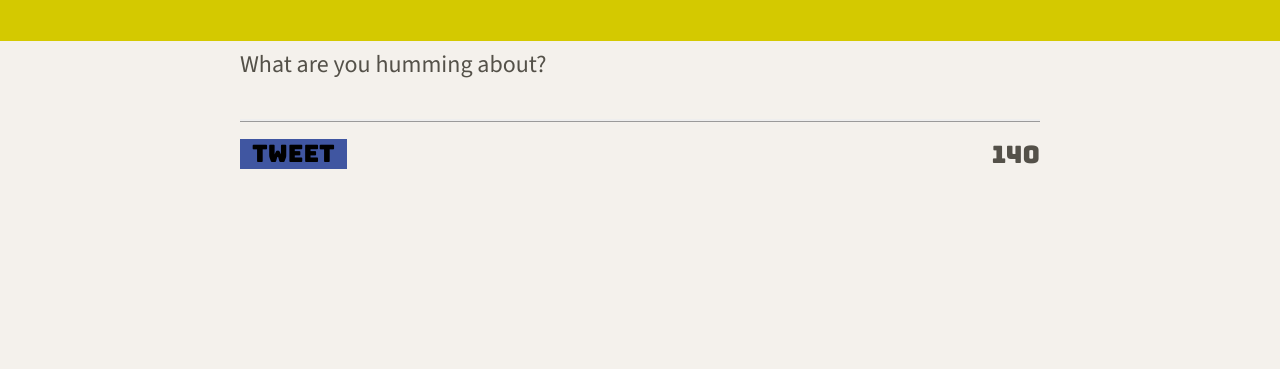
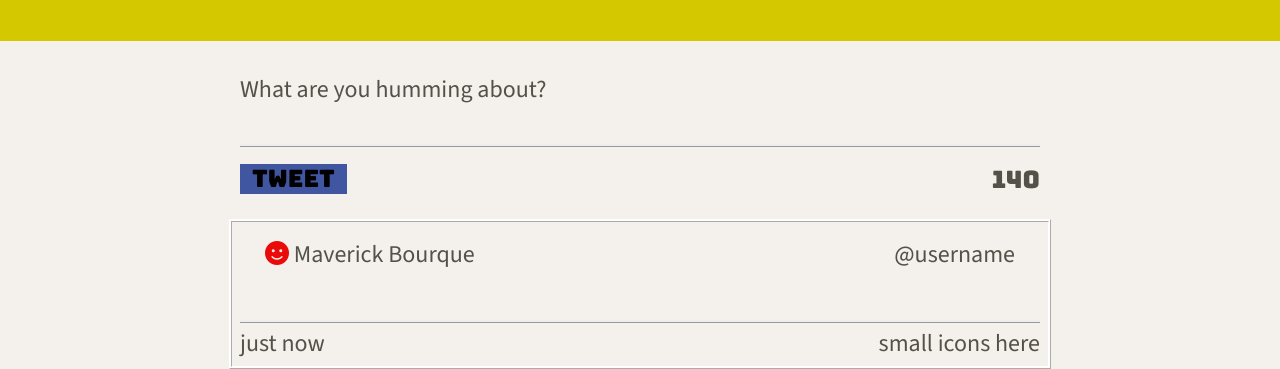
Before and after one commit to xtremeyou/tweeter, a website: page public/index.html in a window 1280 px wide. Shown: the part 479-848 px from the top of the page. Before the commit the page ends 800 px from the top, so only its background shows below. Drawn offline with nearby package versions, Linux system fonts and the light colour scheme.

Commit message:
add new tweet section, and add new tweet.css file

```diff
--- a/public/index.html
+++ b/public/index.html
@@ -33,6 +33,9 @@
 
   <!-- Form for new tweets.css -->
   <link rel="stylesheet" href="/styles/new-tweet.css" type="text/css" />
+
+  <!-- tweets CSS -->
+  <link rel="stylesheet" href="/styles/tweet.css" type="text/css" />
 
   <!-- External JS -->
   <script src="https://ajax.googleapis.com/ajax/libs/jquery/3.4.1/jquery.min.js"></script>
@@ -75,6 +78,33 @@
         </div>
       </form>
     </section>
+
+    <section class="showTweetsHere">
+      <article>
+        <header class="tweetHeader">
+          <label><i class="fa-solid fa-face-smile"></i> Maverick Bourque</label>
+          <div>@username</div>
+        </header>
+
+        <!-- content of the tweet -->
+        <div>
+          <section class="new-tweet">
+            <div>
+              <textarea name="text" id="tweet-text"></textarea>
+              <div class="seperateButtonAndCounter">
+                <div>just now</div>
+                <div>small icons here</div>
+              </div>
+            </div>
+          </section>
+        </div>
+
+        <footer>
+          <!-- tweet footer -->
+        </footer>
+
+      </article>
+    </section>
   </main>
   <script type="text/javascript" src="/scripts/client.js"></script>
   <script type="text/javascript" src="/scripts/composer-char-counter.js"></script>
--- a/public/scripts/composer-char-counter.js
+++ b/public/scripts/composer-char-counter.js
@@ -8,9 +8,9 @@ $(document).ready(function () {
     count.text(totalCount);
 
     if (totalCount <= 0) {
-      count.css('color', 'red')
+      count.addClass('red')
     } else {
-      count.css('color', '')
+      count.removeClass('red')
     }
   })
 });
--- a/public/styles/layout.css
+++ b/public/styles/layout.css
@@ -30,9 +30,11 @@ body {
 
 .container {
   display: flex;
-  justify-content: center;
+  flex-direction: column;
+  justify-content: flex-start;
   align-items: center;
   margin: auto;
+  padding-top: 25px;
   width: 90%;
   background-color: inherit;
 }
--- a/public/styles/new-tweet.css
+++ b/public/styles/new-tweet.css
@@ -41,3 +41,7 @@ align-self: flex-start;
   font-family: "Bungee";
   margin-top: 12px;
 }
+
+.counter.red {
+  color: red;
+}
--- /dev/null
+++ b/public/styles/tweet.css
@@ -0,0 +1,24 @@
+
+
+
+.showTweetsHere {
+  display: flex;
+  justify-content: center;
+  margin-top: 25px;
+  padding: 8px;
+  border-color: white;
+  border-style: ridge;
+}
+
+.showTweetsHere:hover {
+  box-shadow: 5px 3px 3px lightgray;
+}
+
+.tweetHeader {
+  display: flex;
+  justify-content: space-between;
+  align-items: center;
+  padding: 25px;
+  height: 50px;
+  background-color: inherit;
+}
--- a/server/data-files/initial-tweets.json
+++ b/server/data-files/initial-tweets.json
@@ -8,7 +8,7 @@
     "content": {
       "text": "If I have seen further it is by standing on the shoulders of giants"
     },
-    "created_at": 1722877751091
+    "created_at": 1723057267311
   },
   {
     "user": {
@@ -19,6 +19,6 @@
     "content": {
       "text": "Je pense , donc je suis"
     },
-    "created_at": 1722964151091
+    "created_at": 1723143667311
   }
 ]
```
